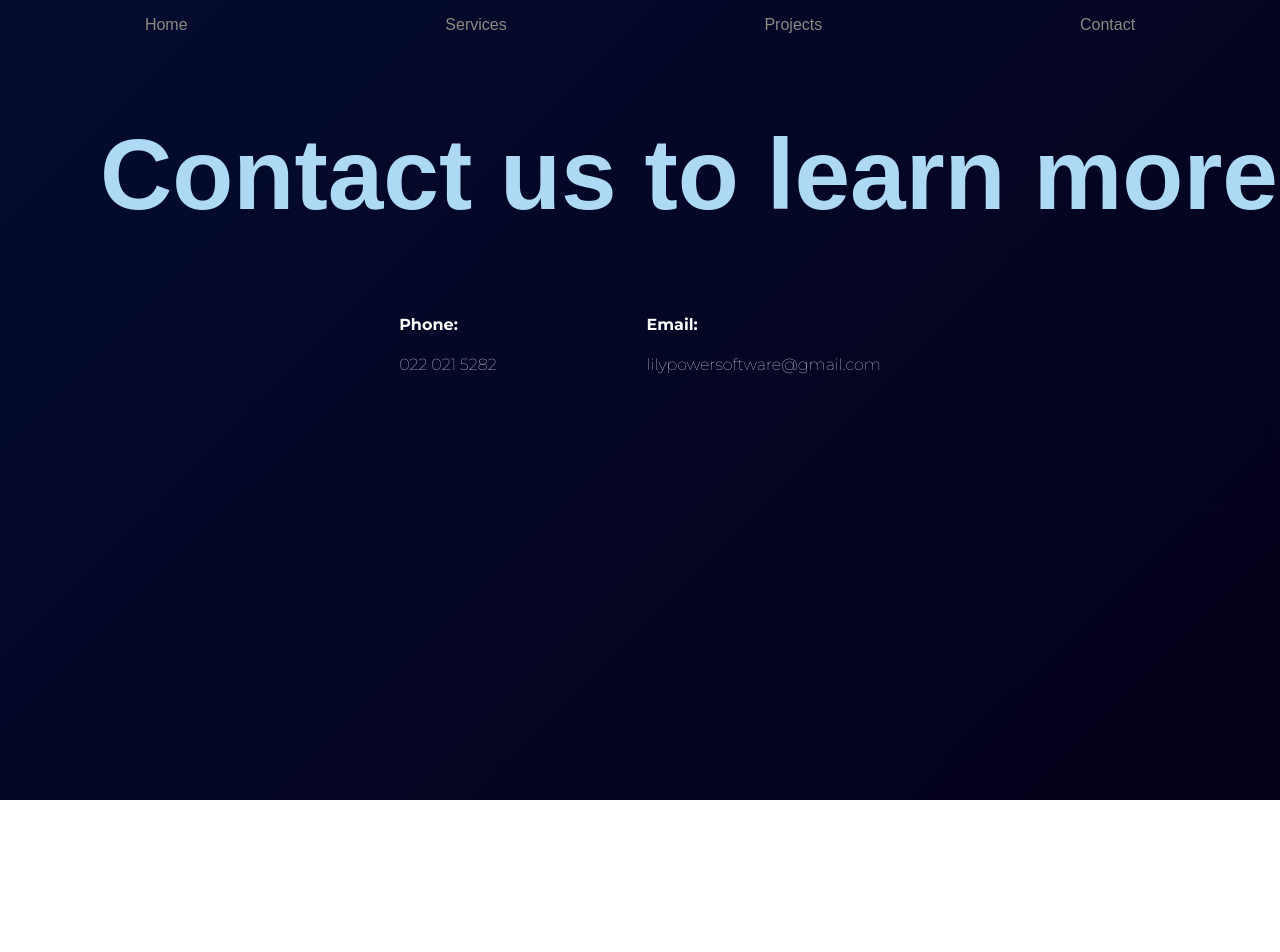
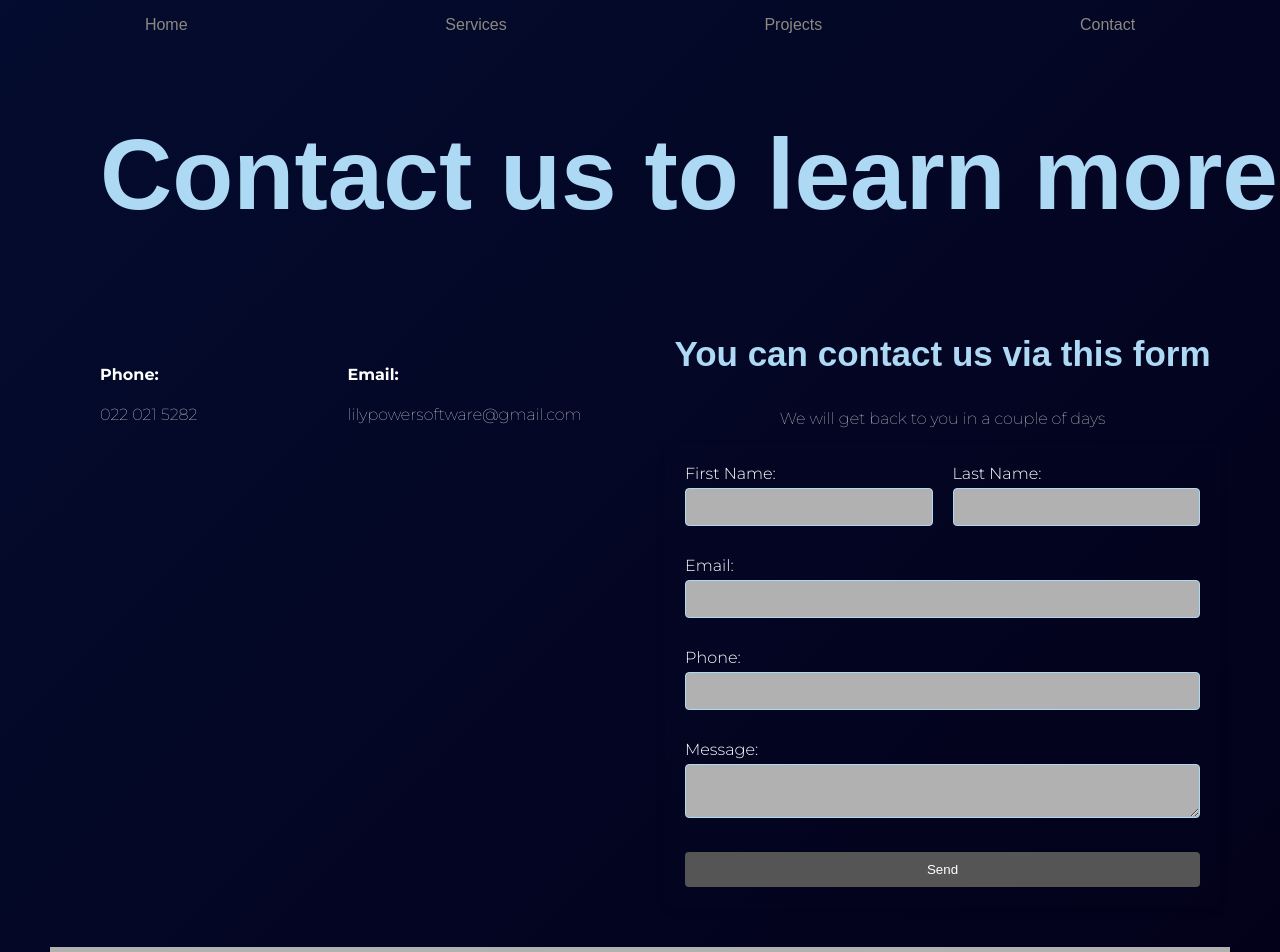
Before and after one commit to LilyBarrettPower/barrett-software-solutions, a React (Create React App) app: page /contact in a window 1280 px wide. Shown: the top 952 px of the page. Before the commit the page ends 800 px from the top, so only its background shows below. Built offline with nearby package versions, Linux system fonts and the light colour scheme.

Commit message:
contact form

```diff
--- a/package.json
+++ b/package.json
@@ -6,6 +6,7 @@
     "@testing-library/jest-dom": "^5.17.0",
     "@testing-library/react": "^13.4.0",
     "@testing-library/user-event": "^13.5.0",
+    "emailjs-com": "^3.2.0",
     "react": "^18.3.1",
     "react-dom": "^18.3.1",
     "react-router-dom": "^6.24.0",
--- a/src/components/contactPage/ContactForm.jsx
+++ b/src/components/contactPage/ContactForm.jsx
@@ -0,0 +1,108 @@
+import React, { useState } from 'react';
+import emailjs from 'emailjs-com';
+import '../../styling/ContactForm.css';
+
+const ContactForm = () => {
+    const [formData, setFormData] = useState({
+        firstName: '',
+        lastName: '',
+        email: '',
+        phone: '',
+        message: '',
+    });
+
+    const handleChange = (e) => {
+        const { name, value } = e.target;
+        setFormData({
+            ...formData,
+            [name]: value,
+        });
+    };
+
+    const handleSubmit = (e) => {
+        e.preventDefault();
+
+        emailjs.sendForm('YOUR_SERVICE_ID', 'YOUR_TEMPLATE_ID', e.target, 'YOUR_USER_ID')
+            .then((result) => {
+                alert('Message sent successfully!');
+            }, (error) => {
+                alert('Failed to send message, please try again later.');
+            });
+
+        setFormData({
+            firstName: '',
+            lastName: '',
+            email: '',
+            phone: '',
+            message: '',
+        });
+    };
+
+    return (
+        <>
+
+            <div className="contact-form-wrapper">
+                <div className='contact-end'>
+                    <h3 className='contact-end-item'>You can contact us via this form</h3>
+                    <p className='contact-end-item'>We will get back to you in a couple of days</p>
+                </div>
+            <form className="contact-form" onSubmit={handleSubmit}>
+                <div className="name-container">
+                    <label>
+                        First Name:
+                        <input
+                            type="text"
+                            name="firstName"
+                            value={formData.firstName}
+                            onChange={handleChange}
+                            required
+                        />
+                    </label>
+                    <label>
+                        Last Name:
+                        <input
+                            type="text"
+                            name="lastName"
+                            value={formData.lastName}
+                            onChange={handleChange}
+                            required
+                        />
+                    </label>
+                </div>
+                <label>
+                    Email:
+                    <input
+                        type="email"
+                        name="email"
+                        value={formData.email}
+                        onChange={handleChange}
+                        required
+                    />
+                </label>
+                <label>
+                    Phone:
+                    <input
+                        type="tel"
+                        name="phone"
+                        value={formData.phone}
+                        onChange={handleChange}
+                        required
+                    />
+                </label>
+                <label>
+                    Message:
+                    <textarea
+                        name="message"
+                        value={formData.message}
+                        onChange={handleChange}
+                        required
+                    />
+                </label>
+                <button type="submit">Send</button>
+            </form>
+            </div>
+        </>
+    );
+};
+
+export default ContactForm;
--- a/src/components/contactPage/ContactInfo.jsx
+++ b/src/components/contactPage/ContactInfo.jsx
@@ -5,9 +5,10 @@ const ContactInfo = () => {
 
     return (
         <>
+            {/* <div className='contact-info-wrapper'>
             <div className="contact-heading">
                 <h1>Contact us to learn more</h1>
-         </div>
+         </div> */}
             <div className="contact">
                 <div className="contact-item">
                     <p className="label">Phone:</p>
--- a/src/index.css
+++ b/src/index.css
@@ -38,8 +38,6 @@ h3 {
 
 
 p {
-  /* font-family: 'Arial', sans-serif; */
-  /* font-family: Georgia, 'Times New Roman', Times, serif; */
     font-family: 'Montserrat', sans-serif;
   font-weight:100;
 }
--- a/src/pages/ContactPage.jsx
+++ b/src/pages/ContactPage.jsx
@@ -1,11 +1,22 @@
 import React from 'react';
 
 import ContactInfo from '../components/contactPage/ContactInfo';
+import ContactForm from '../components/contactPage/ContactForm';
+import Footer from '../components/Footer';
+
+import '../styling/ContactPage.css'
 
 const ContactPage = () => {
     return (
         <>
-            <ContactInfo/>
+                <div className="contact-heading">
+                    <h1>Contact us to learn more</h1>
+                </div>
+            <div className="contact-page">
+                <ContactInfo />
+                <ContactForm />
+            </div>
+            <Footer/>
        </>
     );
 };
--- /dev/null
+++ b/src/styling/ContactForm.css
@@ -0,0 +1,72 @@
+.contact-form {
+    display: flex;
+    flex-direction: column;
+    max-width: 600px;
+    margin: 0 auto;
+    padding: 20px;
+    color: #fff;
+    border-radius: 8px;
+    box-shadow: 0 4px 8px rgba(0, 0, 0, 0.1);
+}
+
+.contact-form label {
+    margin-bottom: 10px;
+    font-family: 'Montserrat', sans-serif;
+    font-weight: 300;
+}
+
+.contact-form input,
+.contact-form textarea {
+    width: 100%;
+    padding: 10px;
+    margin-top: 5px;
+    margin-bottom: 20px;
+    border: 1px solid #ADD9F4;
+    border-radius: 4px;
+    font-family: 'Montserrat', sans-serif;
+    font-weight: 100;
+    box-sizing: border-box;
+    background-color: #b1b1b1;
+}
+
+.contact-form textarea {
+    resize: vertical;
+}
+
+.contact-form button {
+    padding: 10px 15px;
+    background-color: #555555;
+    color: #fff;
+    border: none;
+    border-radius: 4px;
+    cursor: pointer;
+    font-family: Arial, sans-serif;
+}
+
+.contact-form button:hover {
+    background-color: #23022E;
+}
+
+.contact-form-wrapper {
+    margin-bottom: 40px;
+    margin-right: 60px;
+}
+
+.name-container {
+    display: flex;
+    gap: 20px;
+}
+
+.name-container label {
+    flex: 1;
+}
+
+.contact-end {
+    margin-top: 0px
+}
+
+.contact-end-item {
+    display: flex;
+    flex-direction: column;
+    align-items: center;
+}
--- a/src/styling/ContactInfo.css
+++ b/src/styling/ContactInfo.css
@@ -1,26 +1,24 @@
 .contact{
     display: flex;
-        justify-content: center;
+        justify-content: flex-start;
         align-items: flex-start;
         gap: 150px;
         margin-top: 50px;
+        margin-left: 100px;
 
 }
 
 .contact-item{
-display: flex;
+    display: flex;
     flex-direction: column;
     align-items:flex-start;
 }
 
-.contact-heading{
+/* .contact-heading{
     margin-left: 100px;
-}
-
-/* .label{
-
 } */
 
-/* .value{
- margin-top: 5px;
-} */
+
+.contact-info-wrapper {
+    margin-bottom: 50px
+}
--- /dev/null
+++ b/src/styling/ContactPage.css
@@ -0,0 +1,17 @@
+.contact-page {
+    display: flex;
+    justify-content: space-between;
+    align-items: flex-start;
+    gap: 10px;
+    /* Adjust the gap as needed */
+}
+
+.contact-page>div {
+    flex: 1;
+    max-width: 45%;
+    /* Adjust the max-width as needed */
+}
+
+.contact-heading {
+    margin-left: 100px;
+}
--- a/src/styling/Footer.css
+++ b/src/styling/Footer.css
@@ -7,7 +7,7 @@
     gap: 200px;
     /* Space between the items */
     padding: 20px;
-    background-color: #747474;
+    background-color: #b1b1b1;
     color: #030018;
     margin-left: 50px;
     margin-right: 50px;
```
Also changed, not shown: 1 other file (tests, documents, lock files or other folders).
